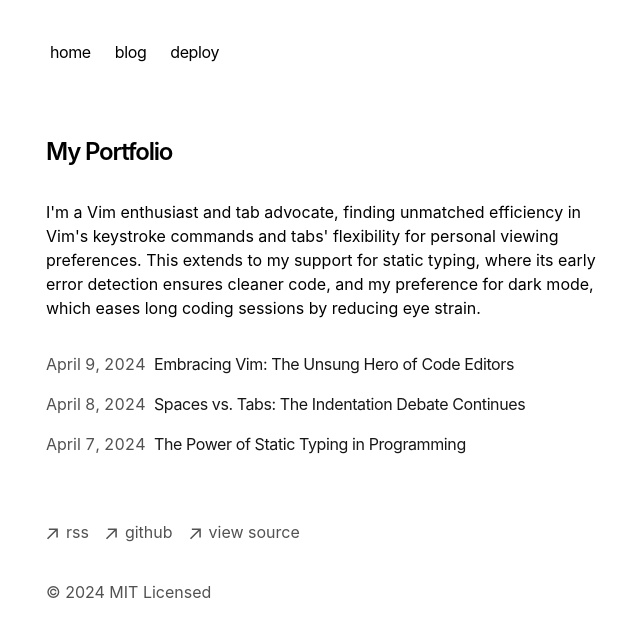
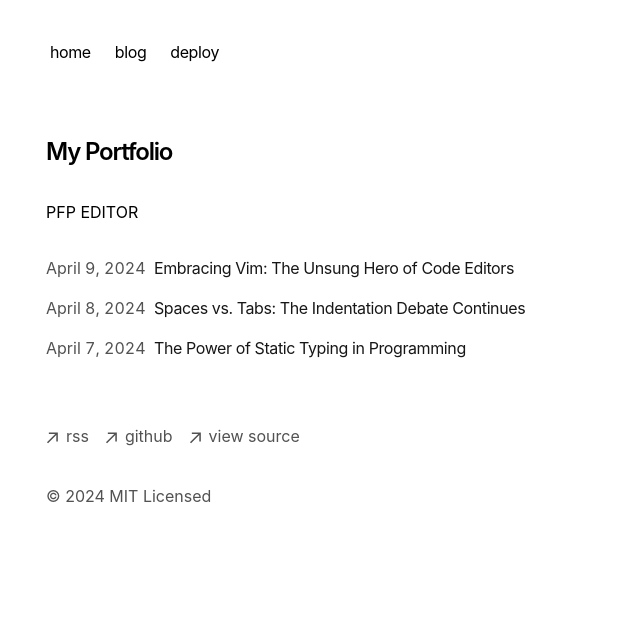
Before and after one commit to visionsXBT/pfp_maker, a Next.js app: page / in a window 1280 px wide. Shown: the top 636 px of the page, without its empty margins (306-946 px from the left). Built offline with nearby package versions, Linux system fonts and the light colour scheme.

Commit message:
Update page.tsx

```diff
--- a/app/page.tsx
+++ b/app/page.tsx
@@ -7,11 +7,7 @@
         My Portfolio
       </h1>
       <p className="mb-4">
-        {`I'm a Vim enthusiast and tab advocate, finding unmatched efficiency in
-        Vim's keystroke commands and tabs' flexibility for personal viewing
-        preferences. This extends to my support for static typing, where its
-        early error detection ensures cleaner code, and my preference for dark
-        mode, which eases long coding sessions by reducing eye strain.`}
+        {`PFP EDITOR`}
       </p>
       <div className="my-8">
         <BlogPosts />
```
